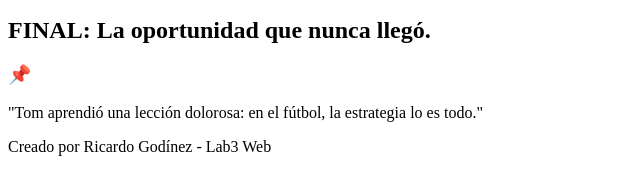
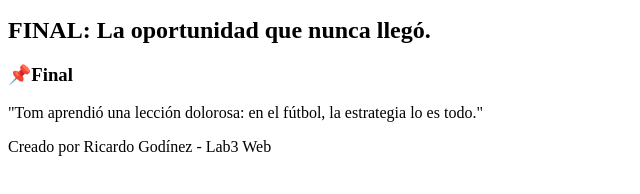
Before and after one commit to Ricgo01/Lab3_Web, a plain HTML site: page finalintercepcion/index.html in a window 1280 px wide. Shown: the part 492-686 px from the top of the page, 0-640 px from the left. Drawn offline with Linux system fonts and the light colour scheme.

Commit message:
Final fixes

```diff
--- a/finalintercepcion/index.html
+++ b/finalintercepcion/index.html
@@ -31,7 +31,7 @@
         </article>
 
         <aside>
-            <h3>📌</h3>
+            <h3>📌Final</h3>
             <p>
                 "Tom aprendió una lección dolorosa: en el fútbol, la estrategia lo es todo."
             </p>
```
Also changed, not shown: finallesion/index.html (+1 -1 lines), finalretiro/index.html (+1 -1 lines), finaltrampa/index.html (+1 -1 lines).
